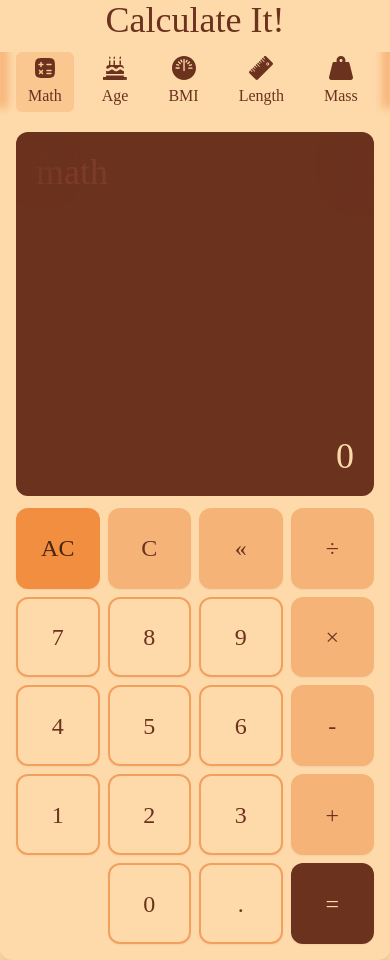
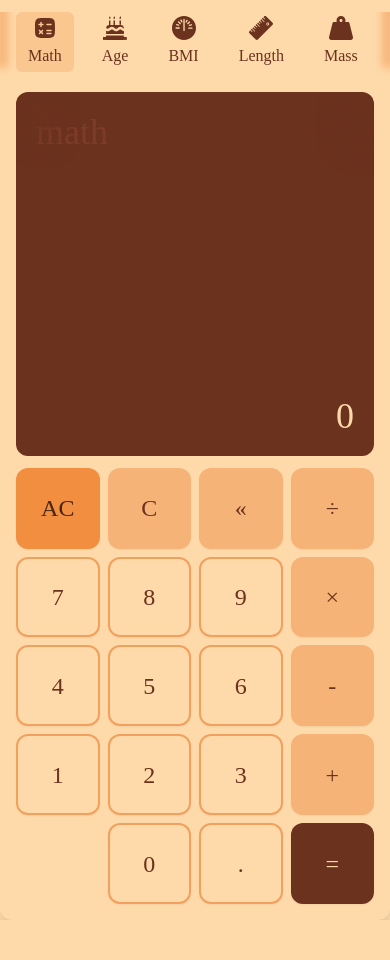
Before and after one commit to AllanKirui/calculate-it, a Vue app: page /math in a window 390 px wide. After the commit the page ends 920 px from the top, so only its background shows below. Built offline with nearby package versions, Linux system fonts and the light colour scheme.

Commit message:
Update styles for TheHeader

```diff
--- a/src/components/TheHeader.vue
+++ b/src/components/TheHeader.vue
@@ -3,7 +3,7 @@
   <header>
     <nav class="flex flex-col items-center">
       <!-- Nav Top -->
-      <div class="flex justify-between">
+      <div class="hidden md:block">
         <h1 class="text-4xl md:text-5xl">Calculate It!</h1>
       </div>
 
```
